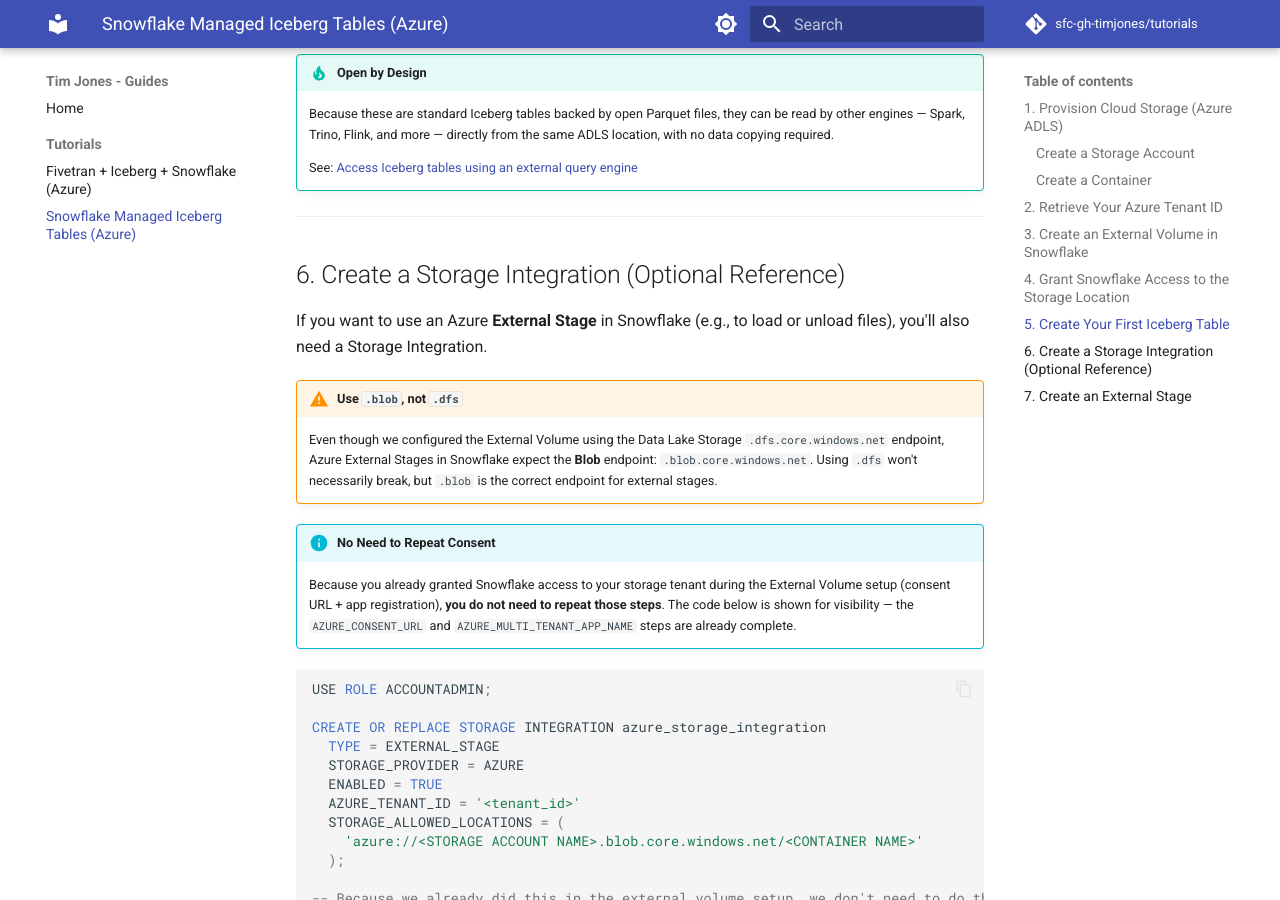
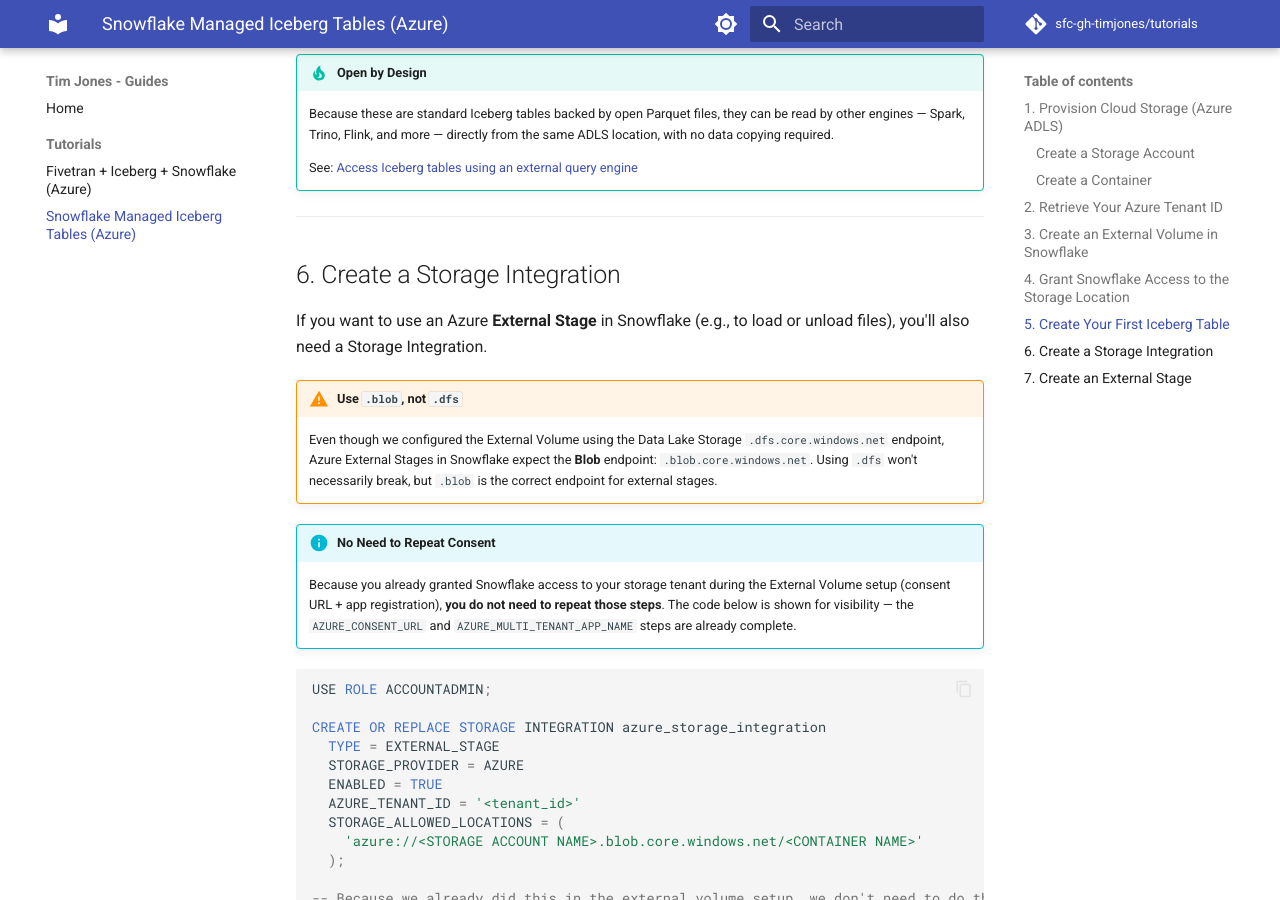
Before and after one commit to sfc-gh-timjones/tutorials, an MkDocs documentation site: the page built from docs/snowflake-managed-iceberg-azure/index.md, in a window 1280 px wide and 900 px high, scrolled down 14956 px. Built offline with MkDocs 1.6.1 and Material for MkDocs 9.7.7, drawn with Linux system fonts in a browser that asks for light colours; comment, search, counter and statistics services are not loaded.

Commit message:
Remove optional reference from section 6 heading

```diff
--- a/docs/snowflake-managed-iceberg-azure/index.md
+++ b/docs/snowflake-managed-iceberg-azure/index.md
@@ -348,7 +348,7 @@
 
 ---
 
-## 6. Create a Storage Integration (Optional Reference)
+## 6. Create a Storage Integration
 
 If you want to use an Azure **External Stage** in Snowflake (e.g., to load or unload files), you'll also need a Storage Integration.
 
```
